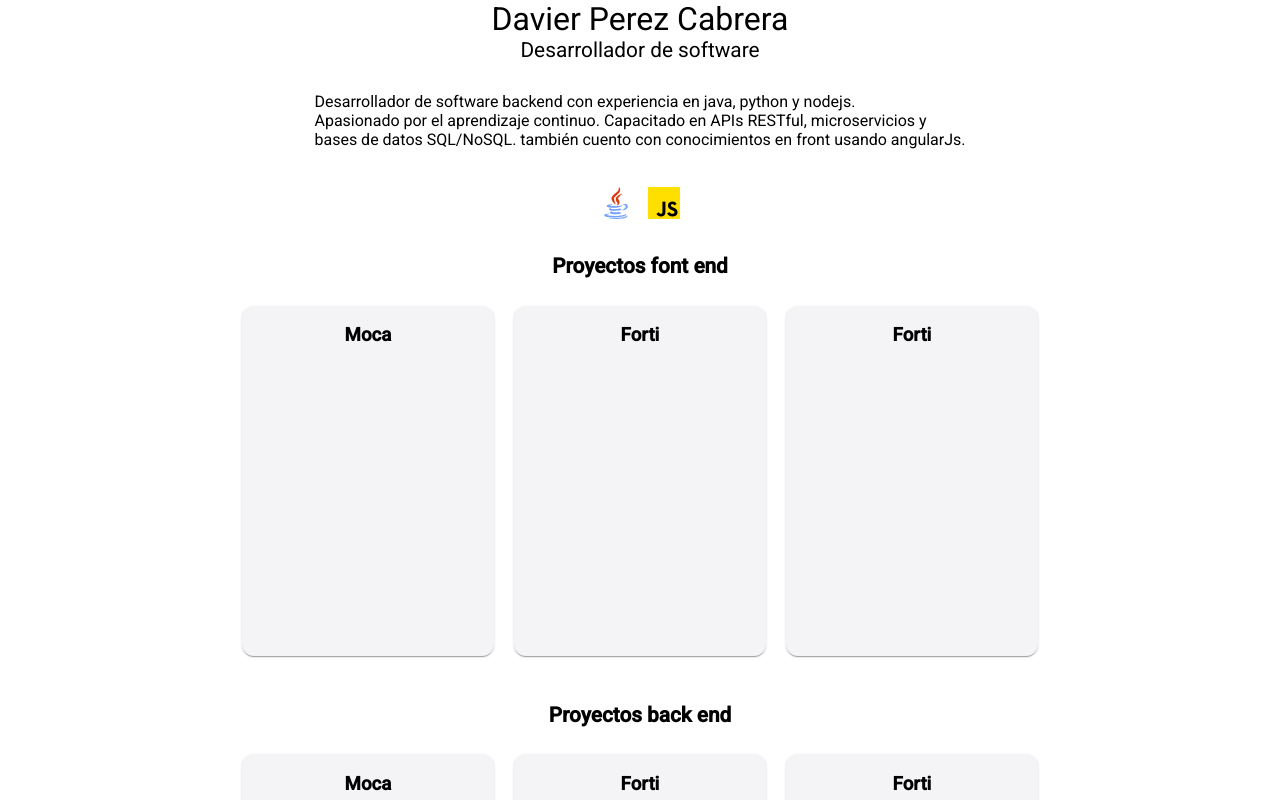
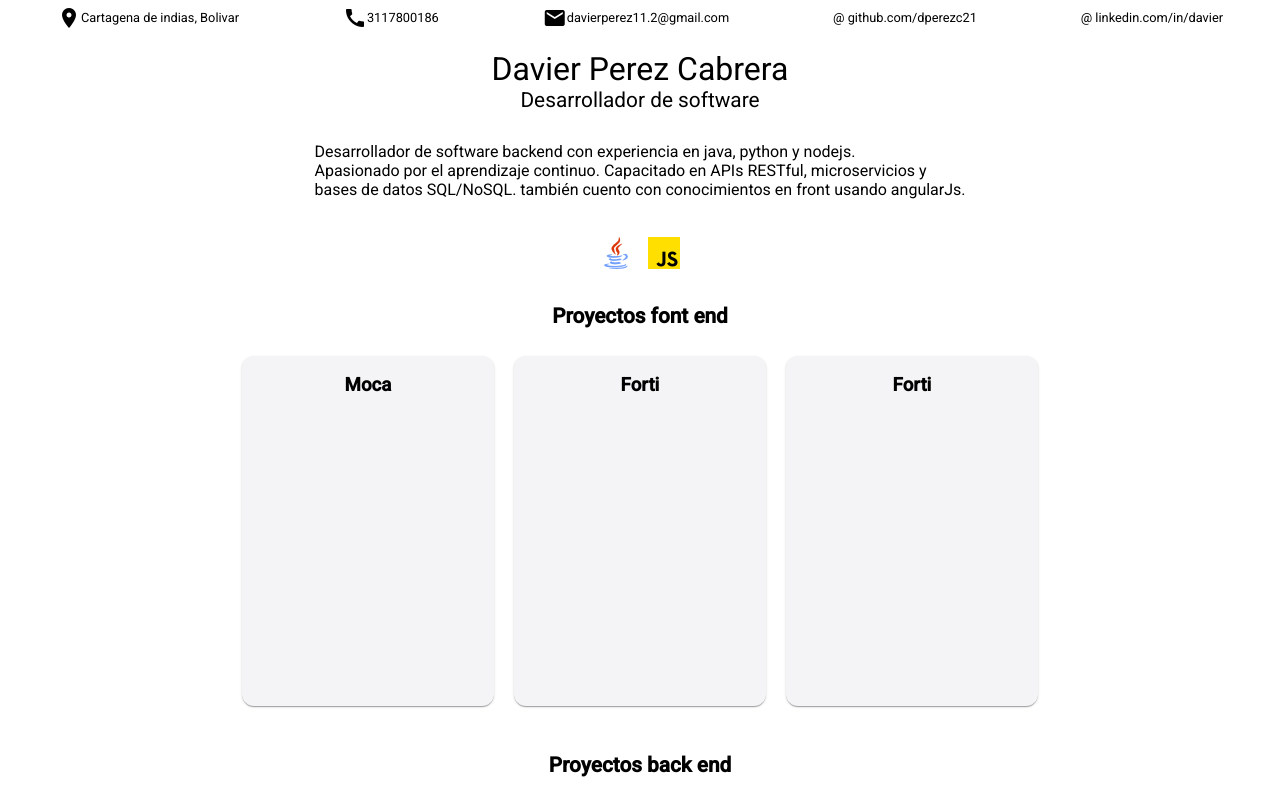
Before and after one commit to dperezc21/davier-portfolio, an Angular app: page / in a window 1280 px wide. Shown: the top 800 px of the page. Built offline with nearby package versions, Linux system fonts and the light colour scheme.

Commit message:
feat: contact information component

```diff
--- a/src/app/app.component.html
+++ b/src/app/app.component.html
@@ -1,4 +1,5 @@
 <div class="main-container">
+  <app-contact-information></app-contact-information>
   <div class="title-container">
     <span class="name">Davier Perez Cabrera</span>
     <span class="profile-name">Desarrollador de software</span>
--- a/src/app/app.component.ts
+++ b/src/app/app.component.ts
@@ -2,12 +2,14 @@ import {Component} from '@angular/core';
 import {ICONS_TECHNOLOGIES, IconsValue} from './constants/icons-path';
 import {MatTooltip} from '@angular/material/tooltip';
 import {ProjectsCardsComponent} from './components/projects-cards/projects-cards.component';
+import {ContactInformationComponent} from './components/contact-information/contact-information.component';
 
 @Component({
   selector: 'app-root',
   imports: [
     MatTooltip,
-    ProjectsCardsComponent
+    ProjectsCardsComponent,
+    ContactInformationComponent
   ],
   templateUrl: './app.component.html',
   standalone: true,
--- /dev/null
+++ b/src/app/components/contact-information/contact-information.component.css
@@ -0,0 +1,21 @@
+.info-container {
+  display: flex;
+  flex-direction: row;
+  justify-content: space-around;
+  align-items: center;
+  height: 25px;
+  font-size: 0.8rem;
+  padding: 5px;
+  margin-bottom: 15px;
+}
+
+.info {
+  display: flex;
+  align-items: center;
+  padding: 5px;
+}
+
+.link {
+  text-decoration: none;
+  color: black;
+}
--- /dev/null
+++ b/src/app/components/contact-information/contact-information.component.html
@@ -0,0 +1,12 @@
+<div class="info-container">
+  <p class="info">
+    <span class="material-icons">location_on</span>Cartagena de indias, Bolivar</p>
+  <p class="info">
+    <span class="material-icons">call</span>3117800186</p>
+  <p class="info">
+    <span class="material-icons">mail</span>
+    davierperez11.2&#64;gmail.com</p>
+  <a class="info link" href="https://github.com/dperezc21" target="_blank">
+    &#64; github.com/dperezc21</a>
+  <a class="info link" href="http://www.linkedin.com/in/davier-perez-cabrera" target="_blank">&#64; linkedin.com/in/davier</a>
+</div>
```
Also changed, not shown: src/app/components/contact-information/contact-information.component.ts (added, +12 -0 lines), 1 other file (tests, documents, lock files or other folders).
